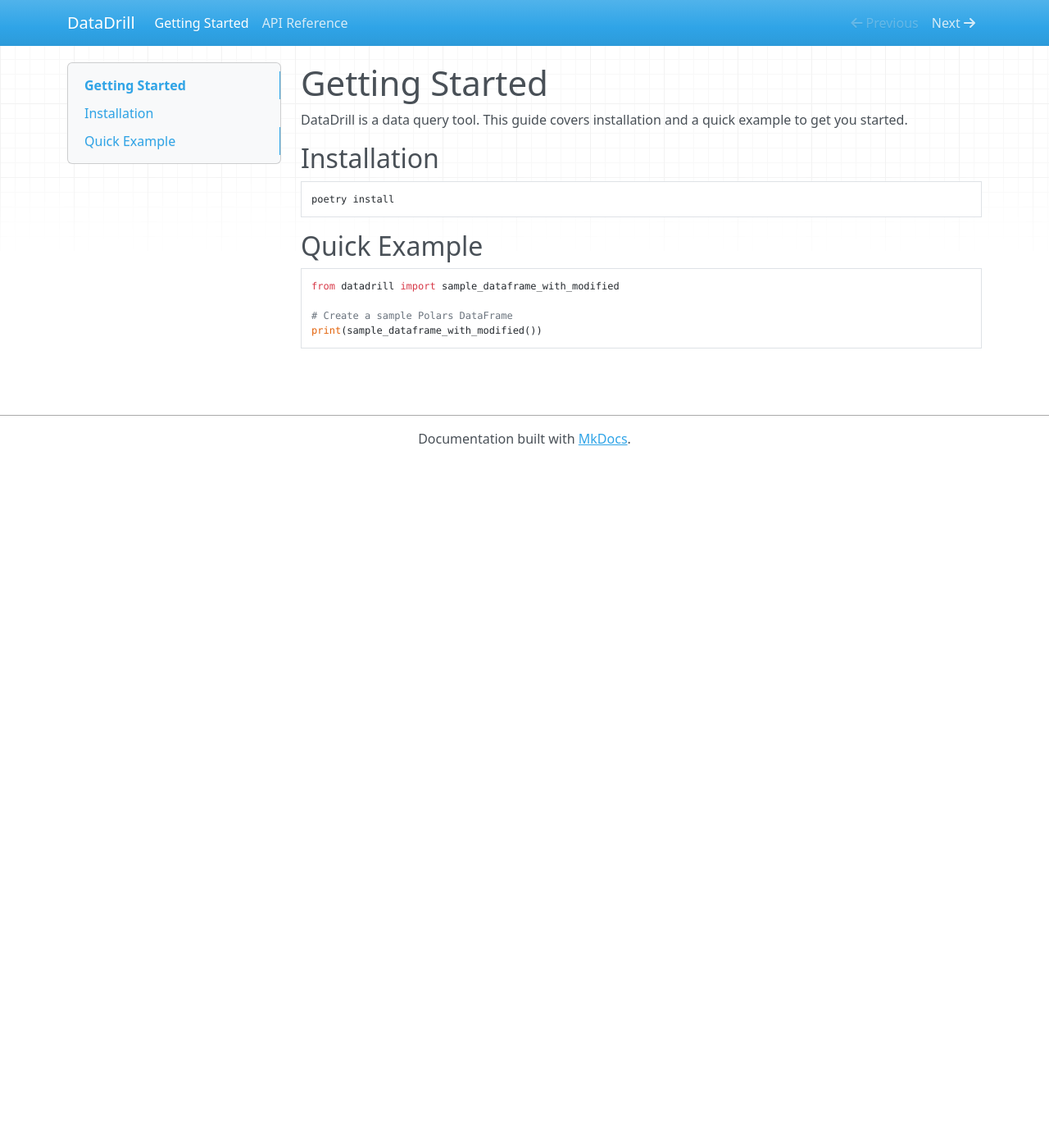
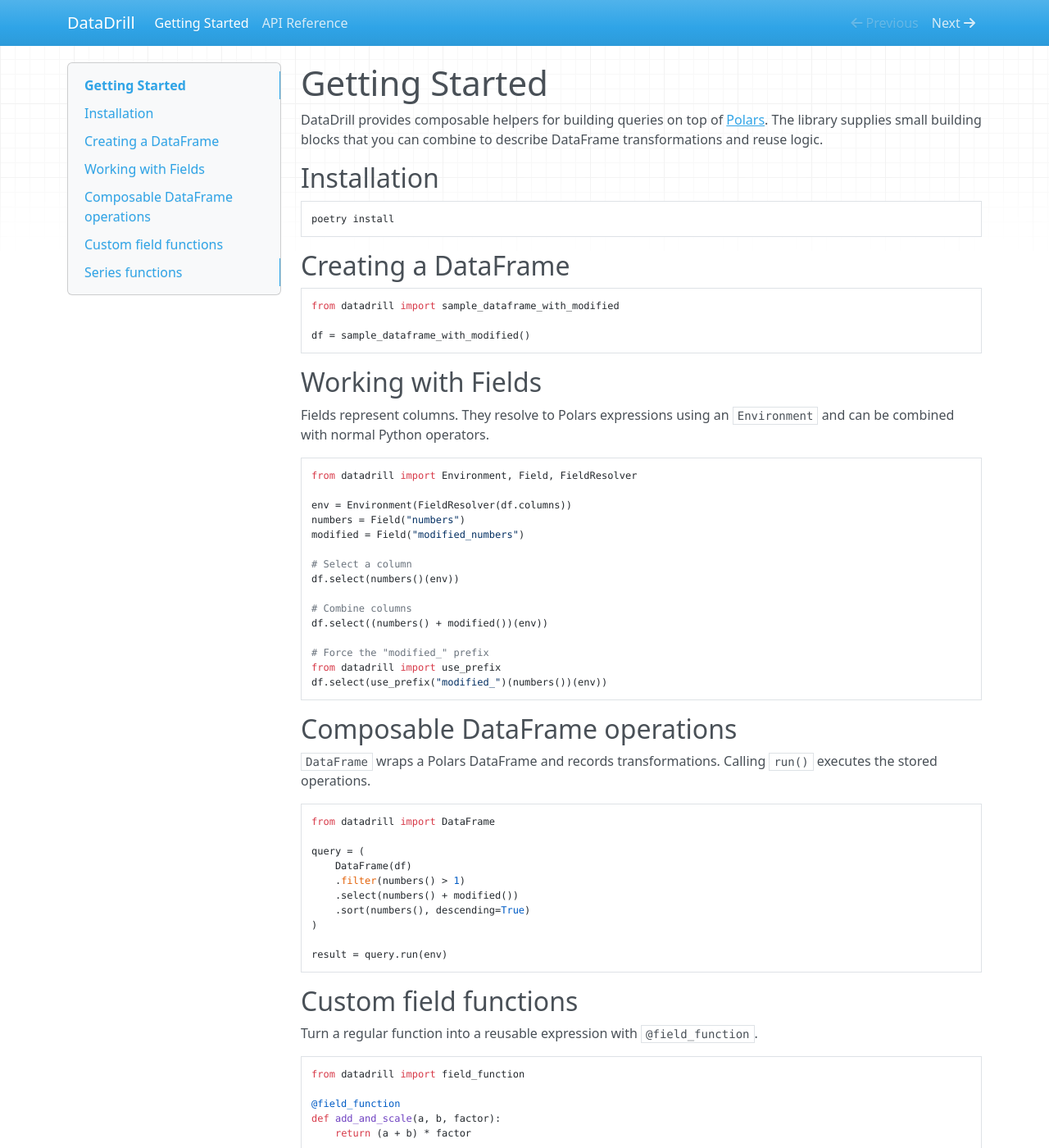
Before and after one commit to JulesMac/DataDrill, an MkDocs documentation site: the page built from docs/index.md, in a window 1280 px wide and 1400 px high. Shown: the whole window at 82% size. Built offline with MkDocs 1.6.1, drawn with Linux system fonts in a browser that asks for light colours; nearby versions of some CDN libraries; some of the changed text lies outside the part shown.

Commit message:
Expand documentation for getting started and API reference

````diff
--- a/docs/index.md
+++ b/docs/index.md
@@ -1,6 +1,8 @@
 # Getting Started
 
-DataDrill is a data query tool. This guide covers installation and a quick example to get you started.
+DataDrill provides composable helpers for building queries on top of
+[Polars](https://pola.rs). The library supplies small building blocks that you
+can combine to describe DataFrame transformations and reuse logic.
 
 ## Installation
 
@@ -8,11 +10,81 @@
 poetry install
 ```
 
-## Quick Example
+## Creating a DataFrame
 
 ```python
 from datadrill import sample_dataframe_with_modified
 
-# Create a sample Polars DataFrame
-print(sample_dataframe_with_modified())
+df = sample_dataframe_with_modified()
 ```
+
+## Working with Fields
+
+Fields represent columns. They resolve to Polars expressions using an
+`Environment` and can be combined with normal Python operators.
+
+```python
+from datadrill import Environment, Field, FieldResolver
+
+env = Environment(FieldResolver(df.columns))
+numbers = Field("numbers")
+modified = Field("modified_numbers")
+
+# Select a column
+df.select(numbers()(env))
+
+# Combine columns
+df.select((numbers() + modified())(env))
+
+# Force the "modified_" prefix
+from datadrill import use_prefix
+df.select(use_prefix("modified_")(numbers())(env))
+```
+
+## Composable DataFrame operations
+
+`DataFrame` wraps a Polars DataFrame and records transformations. Calling
+`run()` executes the stored operations.
+
+```python
+from datadrill import DataFrame
+
+query = (
+    DataFrame(df)
+    .filter(numbers() > 1)
+    .select(numbers() + modified())
+    .sort(numbers(), descending=True)
+)
+
+result = query.run(env)
+```
+
+## Custom field functions
+
+Turn a regular function into a reusable expression with `@field_function`.
+
+```python
+from datadrill import field_function
+
+@field_function
+def add_and_scale(a, b, factor):
+    return (a + b) * factor
+
+df.select(add_and_scale(numbers(), modified(), factor=2)(env))
+# [22, 44, 66]
+```
+
+## Series functions
+
+Use `@series_function` to work with `polars.Series` values.
+
+```python
+from datadrill import series_function
+import polars as pl
+
+@series_function
+def add_and_scale_series(a: pl.Series, b: pl.Series, factor: int) -> pl.Series:
+    return (a + b) * factor
+
+df.select(add_and_scale_series(numbers(), modified(), factor=2)(env))
+```
````
Also changed, not shown: docs/api.md (+13 -1 lines), 2 other files.
